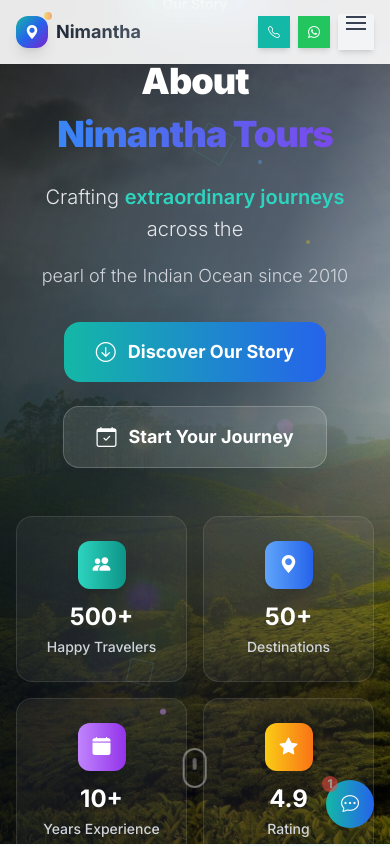
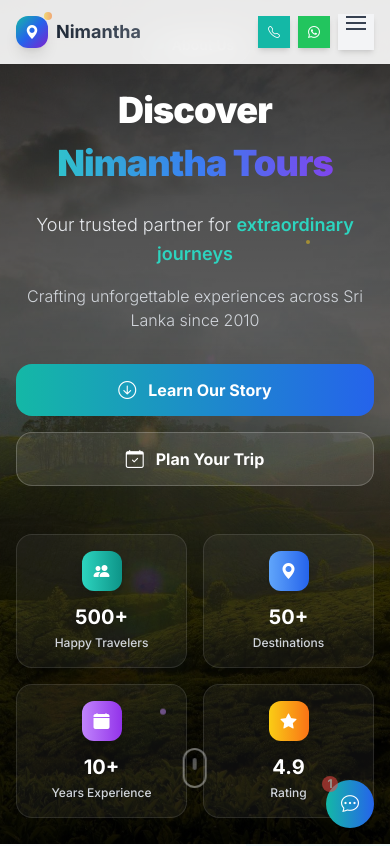
Before and after one commit to nathija-nimantha/Nimantha-Tours, a React (Vite) app in the folder frontend/: page /about in a window 390 px wide. Shown: the top 846 px of the page. Built offline with nearby package versions, Linux system fonts and the light colour scheme; a web font is replaced by a local one.

Commit message:
fix: refactor AboutHero component for improved layout, performance, and responsiveness

```diff
--- a/frontend/src/components/about/AboutHero.tsx
+++ b/frontend/src/components/about/AboutHero.tsx
@@ -2,196 +2,119 @@
 
 import React from "react"
 import { useEffect, useState } from "react"
-import { Fade, Slide, Zoom } from "react-awesome-reveal"
-import aboutImage from "../../assets/img/about-hero.jpg"
+import { Fade, Slide } from "react-awesome-reveal"
+import aboutHeroImage from "../../assets/img/about-hero.jpg"
 
 const AboutHero: React.FC = () => {
-  const [scrollY, setScrollY] = useState<number>(0)
+  const [scrollY, setScrollY] = useState(0)
   const [isLoaded, setIsLoaded] = useState(false)
-  const [mousePosition, setMousePosition] = useState({ x: 0, y: 0 })
 
   useEffect(() => {
-    const handleScroll = (): void => setScrollY(window.scrollY)
-    const handleMouseMove = (e: MouseEvent): void => {
-      setMousePosition({
-        x: (e.clientX / window.innerWidth) * 100,
-        y: (e.clientY / window.innerHeight) * 100,
-      })
-    }
-
+    const handleScroll = () => setScrollY(window.scrollY)
     window.addEventListener("scroll", handleScroll)
-    window.addEventListener("mousemove", handleMouseMove)
-
-    return () => {
-      window.removeEventListener("scroll", handleScroll)
-      window.removeEventListener("mousemove", handleMouseMove)
-    }
+    return () => window.removeEventListener("scroll", handleScroll)
   }, [])
 
   useEffect(() => {
-    const img = new Image()
-    img.onload = () => setIsLoaded(true)
-    img.src = aboutImage
+    const timer = setTimeout(() => setIsLoaded(true), 100)
+    return () => clearTimeout(timer)
   }, [])
 
-  const scrollToContent = (): void => {
-    const aboutContent = document.getElementById("more-about-us")
+  const scrollToContent = () => {
+    const aboutContent = document.getElementById("about-content")
     if (aboutContent) {
       aboutContent.scrollIntoView({ behavior: "smooth" })
     }
   }
 
   return (
-      <section className="relative h-screen overflow-hidden bg-gradient-to-br from-slate-900 via-gray-900 to-black">
-        {/* Dynamic Background with Parallax */}
+    <section className="relative min-h-screen flex items-center justify-center overflow-hidden bg-gradient-to-br from-slate-900 via-gray-900 to-black">
+      {/* Background Image with Parallax */}
       <div
-            className="absolute inset-0 bg-cover bg-center transition-transform duration-75 ease-out"
+        className="absolute inset-0 bg-cover bg-center bg-no-repeat"
         style={{
-              backgroundImage: `url(${aboutImage})`,
-              transform: `translate3d(${mousePosition.x * 0.02}px, ${mousePosition.y * 0.02}px, 0) scale(1.1)`,
+          backgroundImage: `url(${aboutHeroImage})`,
+          transform: `translateY(${scrollY * 0.5}px)`,
         }}
       />
 
-        {/* Modern Gradient Overlay */}
-        <div className="absolute inset-0 bg-gradient-to-br from-black/80 via-slate-900/70 to-transparent" />
-        <div className="absolute inset-0 bg-gradient-to-t from-black/60 via-transparent to-transparent" />
+      {/* Overlay */}
+      <div className="absolute inset-0 bg-black/60" />
+      <div className="absolute inset-0 bg-gradient-to-t from-black/80 via-transparent to-black/40" />
 
-        {/* Animated Mesh Background */}
-        <div className="absolute inset-0 opacity-30">
-          <div
-              className="absolute w-96 h-96 bg-gradient-to-r from-teal-500/20 to-blue-500/20 rounded-full blur-3xl animate-pulse"
-              style={{
-                top: "10%",
-                left: "10%",
-                transform: `translate(${mousePosition.x * 0.1}px, ${mousePosition.y * 0.1}px)`,
-              }}
-          />
-          <div
-              className="absolute w-80 h-80 bg-gradient-to-r from-purple-500/20 to-pink-500/20 rounded-full blur-3xl animate-pulse"
-              style={{
-                top: "60%",
-                right: "10%",
-                animationDelay: "2s",
-                transform: `translate(${mousePosition.x * -0.1}px, ${mousePosition.y * -0.1}px)`,
-              }}
-          />
-          <div
-              className="absolute w-64 h-64 bg-gradient-to-r from-yellow-500/20 to-orange-500/20 rounded-full blur-3xl animate-pulse"
-              style={{
-                bottom: "20%",
-                left: "30%",
-                animationDelay: "4s",
-                transform: `translate(${mousePosition.x * 0.05}px, ${mousePosition.y * 0.05}px)`,
-              }}
-          />
+      {/* Animated Background Elements */}
+      <div className="absolute inset-0 overflow-hidden pointer-events-none">
+        <div className="absolute top-20 left-20 w-2 h-2 bg-teal-400 rounded-full animate-ping opacity-60" />
+        <div className="absolute top-40 right-32 w-1 h-1 bg-blue-400 rounded-full animate-pulse opacity-40" />
+        <div className="absolute bottom-32 left-40 w-1.5 h-1.5 bg-purple-400 rounded-full animate-bounce opacity-50" />
+        <div className="absolute top-60 right-20 w-1 h-1 bg-yellow-400 rounded-full animate-pulse opacity-30" />
       </div>
 
-        {/* Floating Geometric Elements */}
-        <div className="absolute inset-0 overflow-hidden pointer-events-none">
-          <div className="absolute top-20 left-20 w-2 h-2 bg-teal-400 rounded-full animate-ping opacity-60" />
+      {/* Main Content */}
+      <div className="relative z-10 container mx-auto px-4 sm:px-6 lg:px-8 text-center">
         <div
-              className="absolute top-40 right-32 w-1 h-1 bg-blue-400 rounded-full animate-pulse opacity-40"
-              style={{ animationDelay: "1s" }}
-          />
-          <div
-              className="absolute bottom-32 left-40 w-1.5 h-1.5 bg-purple-400 rounded-full animate-bounce opacity-50"
-              style={{ animationDelay: "2s" }}
-          />
-          <div
-              className="absolute top-60 right-20 w-1 h-1 bg-yellow-400 rounded-full animate-pulse opacity-30"
-              style={{ animationDelay: "3s" }}
-          />
-
-          {/* Modern Geometric Shapes */}
-          <div
-              className="absolute top-32 right-40 w-8 h-8 border border-teal-400/30 rotate-45 animate-spin opacity-40"
-              style={{ animationDuration: "20s" }}
-          />
-          <div className="absolute bottom-40 left-32 w-6 h-6 border border-blue-400/30 rotate-12 animate-pulse opacity-30" />
-          <div
-              className="absolute top-1/2 right-1/4 w-4 h-4 bg-gradient-to-r from-purple-400/20 to-pink-400/20 rounded-full animate-bounce"
-              style={{ animationDelay: "1.5s" }}
-          />
-        </div>
-
-        {/* Main Content Container */}
-        <div className="relative z-10 h-full flex items-center justify-center px-4 sm:px-6 lg:px-8">
-          <div className="max-w-6xl mx-auto text-center">
-            <div
-                className={`transition-all duration-1000 ${
-                    isLoaded ? "opacity-100 translate-y-0" : "opacity-0 translate-y-10"
-                }`}
+          className={`transition-all duration-1000 ${isLoaded ? "opacity-100 translate-y-0" : "opacity-0 translate-y-10"}`}
         >
-              {/* Modern Badge */}
+          {/* Badge */}
           <Slide direction="down" triggerOnce>
-                <div className="inline-flex items-center mb-8">
-                  <div className="relative">
-                    <div className="absolute inset-0 bg-gradient-to-r from-teal-500 to-blue-600 rounded-full blur-lg opacity-60 animate-pulse" />
-                    <div className="relative bg-white/10 backdrop-blur-md border border-white/20 text-white text-sm font-semibold px-6 py-3 rounded-full shadow-2xl">
+            <div className="inline-flex items-center mb-6 sm:mb-8">
+              <div className="bg-white/10 backdrop-blur-md border border-white/20 text-white text-sm font-semibold px-4 sm:px-6 py-2 sm:py-3 rounded-full shadow-2xl">
                 <div className="flex items-center space-x-2">
                   <div className="w-2 h-2 bg-teal-400 rounded-full animate-pulse" />
-                        <span>Our Story</span>
-                        <div
-                            className="w-2 h-2 bg-blue-400 rounded-full animate-pulse"
-                            style={{ animationDelay: "0.5s" }}
-                        />
-                      </div>
+                  <span>About Us</span>
                 </div>
               </div>
             </div>
           </Slide>
 
-              {/* Modern Typography */}
-              <div className="space-y-6 mb-8">
+          {/* Main Heading */}
           <Fade cascade triggerOnce>
-                  <h1 className="text-4xl sm:text-5xl md:text-6xl lg:text-7xl xl:text-8xl font-black leading-tight tracking-tight">
-                    <span className="block text-white mb-2 drop-shadow-2xl">About</span>
-                    <span className="block bg-gradient-to-r from-teal-400 via-blue-500 to-purple-600 bg-clip-text text-transparent animate-gradient-x">
+            <h1 className="text-4xl sm:text-5xl md:text-6xl lg:text-7xl xl:text-8xl font-black leading-tight tracking-tight mb-6 sm:mb-8">
+              <span className="block text-white mb-2 drop-shadow-2xl">Discover</span>
+              <span className="block bg-gradient-to-r from-teal-400 via-blue-500 to-purple-600 bg-clip-text text-transparent">
                 Nimantha Tours
               </span>
             </h1>
           </Fade>
 
+          {/* Subtitle */}
           <Fade direction="up" delay={300} triggerOnce>
-                  <div className="max-w-4xl mx-auto">
-                    <p className="text-xl sm:text-2xl md:text-3xl text-gray-200 font-light leading-relaxed mb-4">
-                      Crafting <span className="text-teal-400 font-semibold">extraordinary journeys</span> across the
+            <div className="max-w-4xl mx-auto mb-8 sm:mb-12">
+              <p className="text-lg sm:text-xl md:text-2xl lg:text-3xl text-gray-200 font-light leading-relaxed mb-4">
+                Your trusted partner for <span className="text-teal-400 font-semibold">extraordinary journeys</span>
               </p>
-                    <p className="text-lg sm:text-xl md:text-2xl text-gray-300 font-light">
-                      pearl of the Indian Ocean since 2010
+              <p className="text-base sm:text-lg md:text-xl text-gray-300 font-light">
+                Crafting unforgettable experiences across Sri Lanka since 2010
               </p>
             </div>
           </Fade>
-              </div>
 
-              {/* Modern CTA Buttons */}
-              <Zoom delay={600} triggerOnce>
-                <div className="flex flex-col sm:flex-row gap-6 justify-center items-center mb-12">
+          {/* CTA Buttons */}
+          <Fade direction="up" delay={600} triggerOnce>
+            <div className="flex flex-col sm:flex-row gap-4 sm:gap-6 justify-center items-center mb-12 sm:mb-16">
               <button
                 onClick={scrollToContent}
-                      className="group relative overflow-hidden bg-gradient-to-r from-teal-500 to-blue-600 hover:from-teal-400 hover:to-blue-500 text-white font-bold py-4 px-8 rounded-2xl shadow-2xl transform transition-all duration-300 hover:scale-105 hover:shadow-teal-500/25 min-w-[200px]"
+                className="group bg-gradient-to-r from-teal-500 to-blue-600 hover:from-teal-400 hover:to-blue-500 text-white font-bold py-3 sm:py-4 px-6 sm:px-8 rounded-2xl shadow-2xl transform transition-all duration-300 hover:scale-105 w-full sm:w-auto min-w-[200px]"
               >
-                    <div className="absolute inset-0 bg-gradient-to-r from-white/20 to-transparent opacity-0 group-hover:opacity-100 transition-opacity duration-300" />
-                    <span className="relative flex items-center justify-center space-x-3">
-                    <i className="bi bi-arrow-down-circle text-xl group-hover:animate-bounce" />
-                    <span className="text-lg">Discover Our Story</span>
+                <span className="flex items-center justify-center space-x-3">
+                  <i className="bi bi-arrow-down-circle text-lg sm:text-xl group-hover:animate-bounce" />
+                  <span className="text-base sm:text-lg">Learn Our Story</span>
                 </span>
               </button>
 
               <a
                 href="/booking"
-                      className="group relative overflow-hidden bg-white/10 backdrop-blur-md border border-white/20 text-white hover:bg-white hover:text-gray-900 font-bold py-4 px-8 rounded-2xl shadow-2xl transform transition-all duration-300 hover:scale-105 min-w-[200px]"
+                className="group bg-white/10 backdrop-blur-md border border-white/20 text-white hover:bg-white hover:text-gray-900 font-bold py-3 sm:py-4 px-6 sm:px-8 rounded-2xl shadow-2xl transform transition-all duration-300 hover:scale-105 w-full sm:w-auto min-w-[200px]"
               >
-                    <div className="absolute inset-0 bg-gradient-to-r from-teal-500/20 to-blue-500/20 opacity-0 group-hover:opacity-100 transition-opacity duration-300" />
-                    <span className="relative flex items-center justify-center space-x-3">
-                    <i className="bi bi-calendar-check text-xl group-hover:animate-pulse" />
-                    <span className="text-lg">Start Your Journey</span>
+                <span className="flex items-center justify-center space-x-3">
+                  <i className="bi bi-calendar-check text-lg sm:text-xl group-hover:animate-pulse" />
+                  <span className="text-base sm:text-lg">Plan Your Trip</span>
                 </span>
               </a>
             </div>
-              </Zoom>
+          </Fade>
 
-              {/* Modern Stats Cards */}
+          {/* Stats */}
           <Fade delay={800} triggerOnce>
             <div className="grid grid-cols-2 lg:grid-cols-4 gap-4 lg:gap-6 max-w-4xl mx-auto">
               {[
@@ -212,18 +135,16 @@
               ].map((stat, index) => (
                 <div
                   key={index}
-                          className="group relative bg-white/5 backdrop-blur-md border border-white/10 rounded-2xl p-6 hover:bg-white/10 transition-all duration-300 transform hover:-translate-y-2 hover:shadow-2xl"
-                          style={{ animationDelay: `${index * 0.1}s` }}
+                  className="group bg-white/5 backdrop-blur-md border border-white/10 rounded-2xl p-4 sm:p-6 hover:bg-white/10 transition-all duration-300 transform hover:-translate-y-2"
                 >
-                        <div className="absolute inset-0 bg-gradient-to-br from-white/5 to-transparent rounded-2xl opacity-0 group-hover:opacity-100 transition-opacity duration-300" />
-                        <div className="relative text-center">
+                  <div className="text-center">
                     <div
-                              className={`w-12 h-12 bg-gradient-to-r ${stat.color} rounded-xl flex items-center justify-center mx-auto mb-3 shadow-lg group-hover:scale-110 transition-transform duration-300`}
+                      className={`w-10 h-10 sm:w-12 sm:h-12 bg-gradient-to-r ${stat.color} rounded-xl flex items-center justify-center mx-auto mb-3 shadow-lg group-hover:scale-110 transition-transform duration-300`}
                     >
-                            <i className={`${stat.icon} text-white text-lg`} />
+                      <i className={`${stat.icon} text-white text-base sm:text-lg`} />
                     </div>
-                          <div className="text-2xl sm:text-3xl font-bold text-white mb-1">{stat.number}</div>
-                          <div className="text-sm text-gray-300 font-medium">{stat.label}</div>
+                    <div className="text-xl sm:text-2xl lg:text-3xl font-bold text-white mb-1">{stat.number}</div>
+                    <div className="text-xs sm:text-sm text-gray-300 font-medium">{stat.label}</div>
                   </div>
                 </div>
               ))}
@@ -231,51 +152,22 @@
           </Fade>
         </div>
       </div>
-        </div>
 
-        {/* Modern Scroll Indicator */}
+      {/* Scroll Indicator */}
       <div className="absolute bottom-8 left-1/2 transform -translate-x-1/2 z-20">
         <button
           onClick={scrollToContent}
           className="group flex flex-col items-center space-y-2 text-white/80 hover:text-white transition-colors duration-300"
           aria-label="Scroll to content"
         >
-            <div className="relative">
           <div className="w-6 h-10 border-2 border-white/40 rounded-full flex justify-center group-hover:border-teal-400 transition-colors duration-300">
             <div className="w-1 h-3 bg-white/60 rounded-full mt-2 animate-pulse group-hover:bg-teal-400 transition-colors duration-300" />
-              </div>
-              <div className="absolute -inset-2 border border-white/20 rounded-full opacity-0 group-hover:opacity-100 animate-ping transition-opacity duration-300" />
           </div>
           <span className="text-xs font-medium tracking-wider uppercase opacity-0 group-hover:opacity-100 transition-opacity duration-300">
             Scroll
           </span>
         </button>
       </div>
-
-        {/* Modern Navigation Dots */}
-        <div className="absolute right-8 top-1/2 transform -translate-y-1/2 hidden lg:flex flex-col space-y-4 z-20">
-          {["About", "Story", "Values"].map((section, index) => (
-              <button
-                  key={section}
-                  className="group flex items-center space-x-3 text-white/60 hover:text-white transition-colors duration-300"
-                  onClick={() => {
-                    if (index === 0) scrollToContent()
-                  }}
-              >
-                <div
-                    className={`w-2 h-2 rounded-full transition-all duration-300 ${
-                        index === 0 ? "bg-teal-400 w-8" : "bg-white/40 group-hover:bg-white/80 group-hover:w-4"
-                    }`}
-                />
-                <span className="text-sm font-medium opacity-0 group-hover:opacity-100 transition-opacity duration-300 whitespace-nowrap">
-              {section}
-            </span>
-              </button>
-          ))}
-        </div>
-
-        {/* Ambient Light Effect */}
-        <div className="absolute inset-0 bg-gradient-to-t from-transparent via-teal-500/5 to-transparent pointer-events-none" />
     </section>
   )
 }
```
Lines whose indentation alone changed are shown as unchanged.
